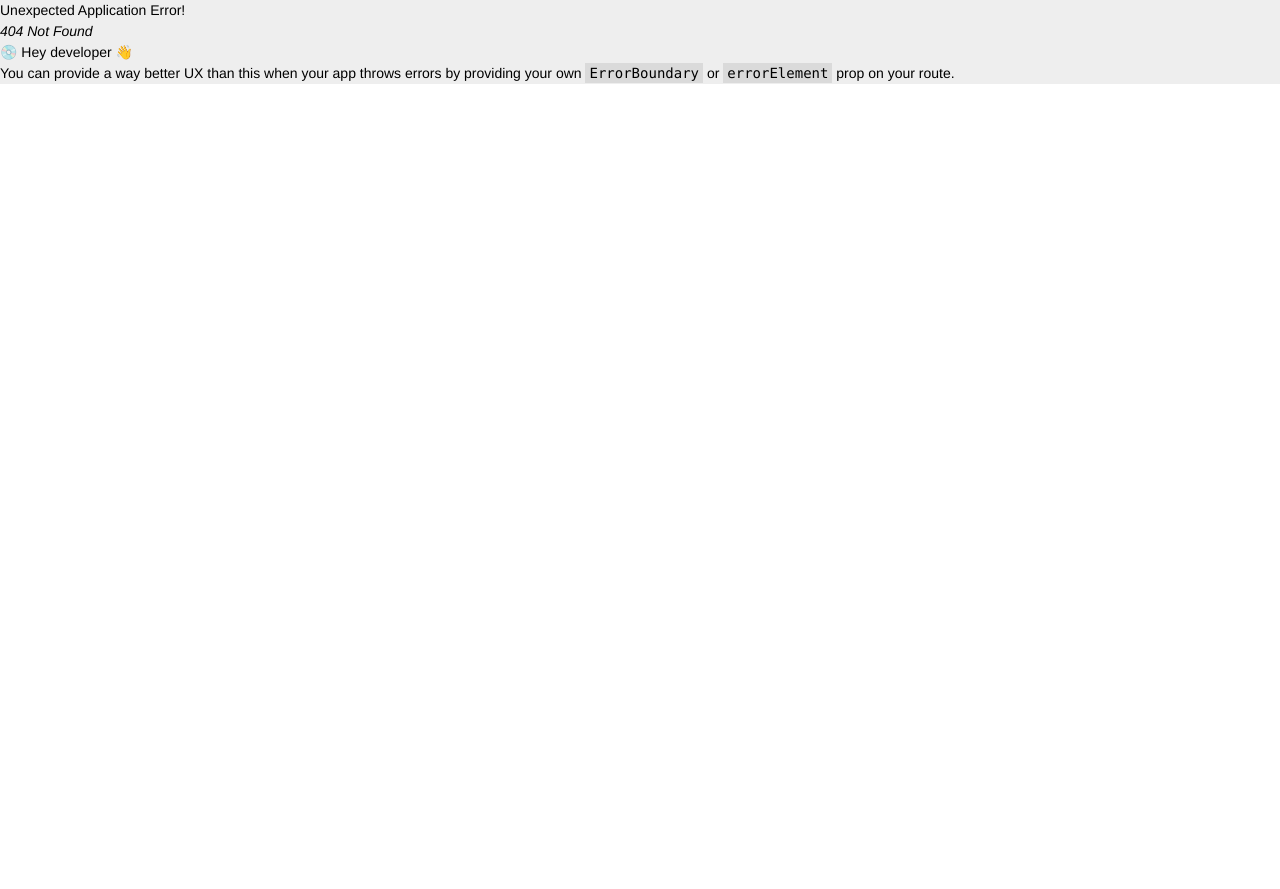
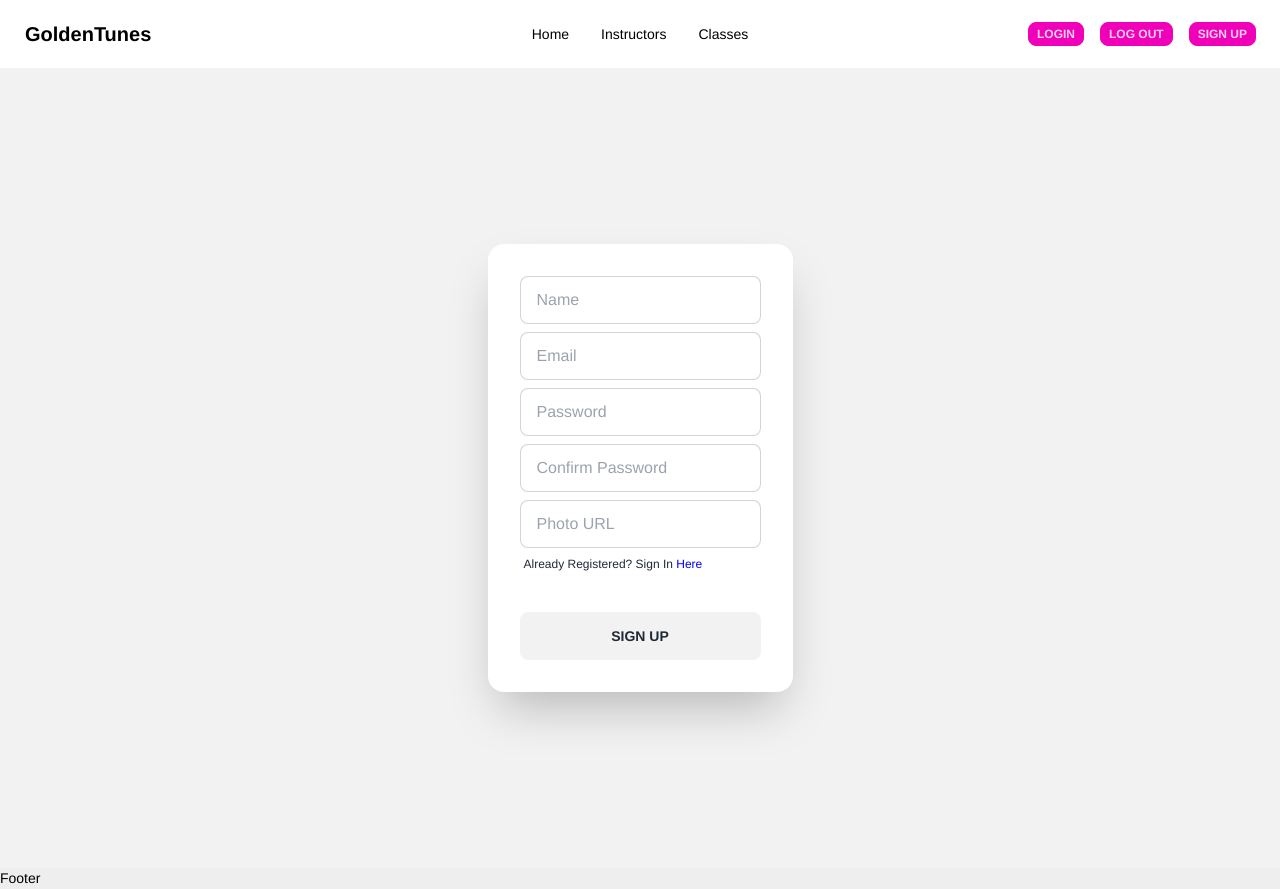
Before and after one commit to wazed-biplob/golden-tunes-client, a React (Vite) app: page /registration in a window 1280 px wide. Before the commit this address had no page. Before the commit the page ends 800 px from the top, so only its background shows below. Built offline with nearby package versions, Linux system fonts and the light colour scheme; no server answers.

Commit message:
Sign Up Page Done

```diff
--- a/package.json
+++ b/package.json
@@ -13,6 +13,7 @@
     "firebase": "^9.22.1",
     "react": "^18.2.0",
     "react-dom": "^18.2.0",
+    "react-hook-form": "^7.44.3",
     "react-router-dom": "^6.12.0",
     "swiper": "^9.3.2"
   },
--- a/src/Components/ClassCard/ClassCard.jsx
+++ b/src/Components/ClassCard/ClassCard.jsx
@@ -1,7 +1,6 @@
 /* eslint-disable no-unused-vars */
 // eslint-disable-next-line react/prop-types
 const ClassCard = ({ singleClass }) => {
-  console.log(singleClass);
   const {
     className,
     status,
--- /dev/null
+++ b/src/Components/SocialLogin/SocialLogin.jsx
@@ -0,0 +1,7 @@
+import React from "react";
+
+const SocialLogin = () => {
+  return <div></div>;
+};
+
+export default SocialLogin;
--- /dev/null
+++ b/src/Firebase/firebase.config.js
@@ -0,0 +1,18 @@
+// Import the functions you need from the SDKs you need
+import { initializeApp } from "firebase/app";
+// TODO: Add SDKs for Firebase products that you want to use
+// https://firebase.google.com/docs/web/setup#available-libraries
+
+// Your web app's Firebase configuration
+const firebaseConfig = {
+  apiKey: "AIzaSyDeRLI0pw_3AxOt3GRgzabx4dHuEhMC6aA",
+  authDomain: "golden-tunes-d016b.firebaseapp.com",
+  projectId: "golden-tunes-d016b",
+  storageBucket: "golden-tunes-d016b.appspot.com",
+  messagingSenderId: "648523815085",
+  appId: "1:648523815085:web:76ac5f12c25dc952c2ce24",
+};
+// TODO : dotenv
+// Initialize Firebase
+const app = initializeApp(firebaseConfig);
+export default app;
--- /dev/null
+++ b/src/Pages/Registration/Registration.jsx
@@ -0,0 +1,153 @@
+import { useContext } from "react";
+import { useForm } from "react-hook-form";
+import { Link } from "react-router-dom";
+import { AuthContext } from "../../Providers/AuthProviders";
+import { getAuth, updateProfile } from "firebase/auth";
+import app from "../../Firebase/firebase.config";
+
+const Registration = () => {
+  const { createUser } = useContext(AuthContext);
+  const auth = getAuth(app);
+  const {
+    register,
+    handleSubmit,
+    formState: { errors },
+  } = useForm();
+
+  const onSubmit = (data) => {
+    if (data.password !== data.c_password) {
+      alert(`password doesn't match!`);
+      return;
+    }
+    createUser(data.email, data.password)
+      .then(() => {
+        updateProfile(auth.currentUser, {
+          displayName: data.name,
+          photoURL: data.photo,
+        }).then(() => {
+          const users = {
+            name: data.name,
+            email: data.email,
+            role: "student",
+          };
+          fetch("http://localhost:5000/users", {
+            method: "POST",
+            headers: {
+              "content-type": "application/json",
+            },
+            body: JSON.stringify(users),
+          })
+            .then((res) => res.json())
+            .then((data) => {
+              if (data.insertedId) {
+                alert("Signed Up as Students");
+              }
+            });
+        });
+      })
+      .catch((error) => {
+        console.log(error);
+      });
+  };
+  return (
+    <>
+      <div className="hero min-h-screen bg-base-200">
+        <div className="hero-content flex-col lg:flex-row-reverse">
+          <div className="card flex-shrink-0 w-full max-w-sm shadow-2xl bg-base-100">
+            <form onSubmit={handleSubmit(onSubmit)} className="card-body">
+              <div className="form-control">
+                <input
+                  type="text"
+                  placeholder="Name"
+                  className="input input-bordered"
+                  required
+                  {...register("name")}
+                />{" "}
+                {errors.name?.type === "required" && (
+                  <p role="alert">Error : Name is required</p>
+                )}
+              </div>
+              <div className="form-control">
+                <input
+                  type="email"
+                  placeholder="Email"
+                  className="input input-bordered"
+                  required
+                  {...register("email")}
+                />
+                {errors.email?.type === "required" && (
+                  <p role="alert">Error : email is required</p>
+                )}
+              </div>
+              <div className="form-control">
+                <input
+                  type="password"
+                  placeholder="Password"
+                  className="input input-bordered"
+                  required
+                  {...register("password", {
+                    required: true,
+                    minLength: 6,
+                    maxLength: 20,
+                  })}
+                />
+                {errors.password?.type === "required" && (
+                  <p role="alert">Error : password is required</p>
+                )}
+                {errors.password?.type === "minLength" && (
+                  <p role="alert">Error : More than 6 char required</p>
+                )}
+                {errors.password?.type === "maxLength" && (
+                  <p role="alert">Error : Less than 20 char required</p>
+                )}
+              </div>
+              <div className="form-control">
+                <input
+                  type="password"
+                  placeholder="Confirm Password"
+                  className="input input-bordered"
+                  required
+                  {...register("c_password", {
+                    required: true,
+                    minLength: 6,
+                    maxLength: 20,
+                  })}
+                />
+                {errors.c_password?.type === "required" && (
+                  <p role="alert">Error : password is required</p>
+                )}
+                {errors.c_password?.type === "minLength" && (
+                  <p role="alert">Error : More than 6 char required</p>
+                )}
+                {errors.c_password?.type === "maxLength" && (
+                  <p role="alert">Error : Less than 20 char required</p>
+                )}
+              </div>
+              <div className="form-control">
+                <input
+                  type="text"
+                  placeholder="Photo URL"
+                  className="input input-bordered"
+                  {...register("photo")}
+                  required
+                />
+                <label className="label">
+                  <span className="label-text-alt">
+                    Already Registered? Sign In{" "}
+                    <Link style={{ color: "blue" }}>Here</Link>
+                  </span>
+                </label>
+              </div>
+
+              <div className="form-control mt-6">
+                <button className="btn btn-glass">Sign Up</button>
+              </div>
+            </form>
+          </div>
+        </div>
+      </div>
+    </>
+  );
+};
+
+export default Registration;
--- /dev/null
+++ b/src/Providers/AuthProviders.jsx
@@ -0,0 +1,51 @@
+/* eslint-disable react/prop-types */
+import { createContext, useEffect, useState } from "react";
+import app from "../Firebase/firebase.config";
+import {
+  GoogleAuthProvider,
+  createUserWithEmailAndPassword,
+  getAuth,
+  onAuthStateChanged,
+  signInWithEmailAndPassword,
+} from "firebase/auth";
+const auth = getAuth(app);
+export const AuthContext = createContext(null);
+const googleProvider = new GoogleAuthProvider(auth);
+
+const AuthProviders = ({ children }) => {
+  const [user, setUser] = useState(null);
+  const [loading, setLoading] = useState(true);
+  const createUser = (email, password) => {
+    setLoading(true);
+    return createUserWithEmailAndPassword(auth, email, password);
+  };
+  const signIn = (email, password) => {
+    setLoading(true);
+    return signInWithEmailAndPassword(auth, email, password);
+  };
+  const googleSignIn = () => {
+    setLoading(true);
+    return signInWithEmailAndPassword(auth, googleProvider);
+  };
+  const authInfo = {
+    user,
+    createUser,
+    signIn,
+    loading,
+    googleSignIn,
+  };
+  useEffect(() => {
+    const unsubscribe = onAuthStateChanged(auth, (currentUser) => {
+      setUser(currentUser);
+      setLoading(false);
+      return () => {
+        unsubscribe();
+      };
+    });
+  }, []);
+  return (
+    <AuthContext.Provider value={authInfo}>{children}</AuthContext.Provider>
+  );
+};
+
+export default AuthProviders;
--- a/src/Routes/Routes.jsx
+++ b/src/Routes/Routes.jsx
@@ -2,6 +2,7 @@ import { createBrowserRouter } from "react-router-dom";
 import Main from "../Layout/Main";
 import Home from "../Pages/Home/Home";
 import Instructors from "../Pages/Instructors/Instructors";
+import Registration from "../Pages/Registration/Registration";
 
 export const router = createBrowserRouter([
   {
@@ -13,6 +14,7 @@ export const router = createBrowserRouter([
         element: <Home />,
       },
       { path: "/instructors", element: <Instructors /> },
+      { path: "/registration", element: <Registration /> },
     ],
   },
 ]);
--- a/src/Shared/Navbar/Navbar.jsx
+++ b/src/Shared/Navbar/Navbar.jsx
@@ -51,7 +51,9 @@ const Navbar = () => {
         <div className="navbar-end flex gap-4">
           <button className="btn btn-xs btn-secondary">Login</button>
           <button className="btn btn-xs btn-secondary">Log Out</button>
-          <button className="btn btn-xs btn-secondary">Sign Up</button>
+          <Link to="/registration">
+            <button className="btn btn-xs btn-secondary">Sign Up</button>
+          </Link>
           <img className="" alt="" />
         </div>
       </div>
--- a/src/main.jsx
+++ b/src/main.jsx
@@ -4,12 +4,16 @@ import ReactDOM from "react-dom/client";
 import "./index.css";
 import { RouterProvider } from "react-router-dom";
 import { router } from "./Routes/Routes.jsx";
+import AuthProviders from "./Providers/AuthProviders";
 
 ReactDOM.createRoot(document.getElementById("root")).render(
   <React.StrictMode>
-    <div className="max-w-screen-xl mx-auto">
-      {" "}
-      <RouterProvider router={router} />
-    </div>
+    <AuthProviders>
+      <>
+        <div className="max-w-screen-xl mx-auto">
+          <RouterProvider router={router} />
+        </div>
+      </>
+    </AuthProviders>
   </React.StrictMode>
 );
```
Also changed, not shown: 1 other file (tests, documents, lock files or other folders).
